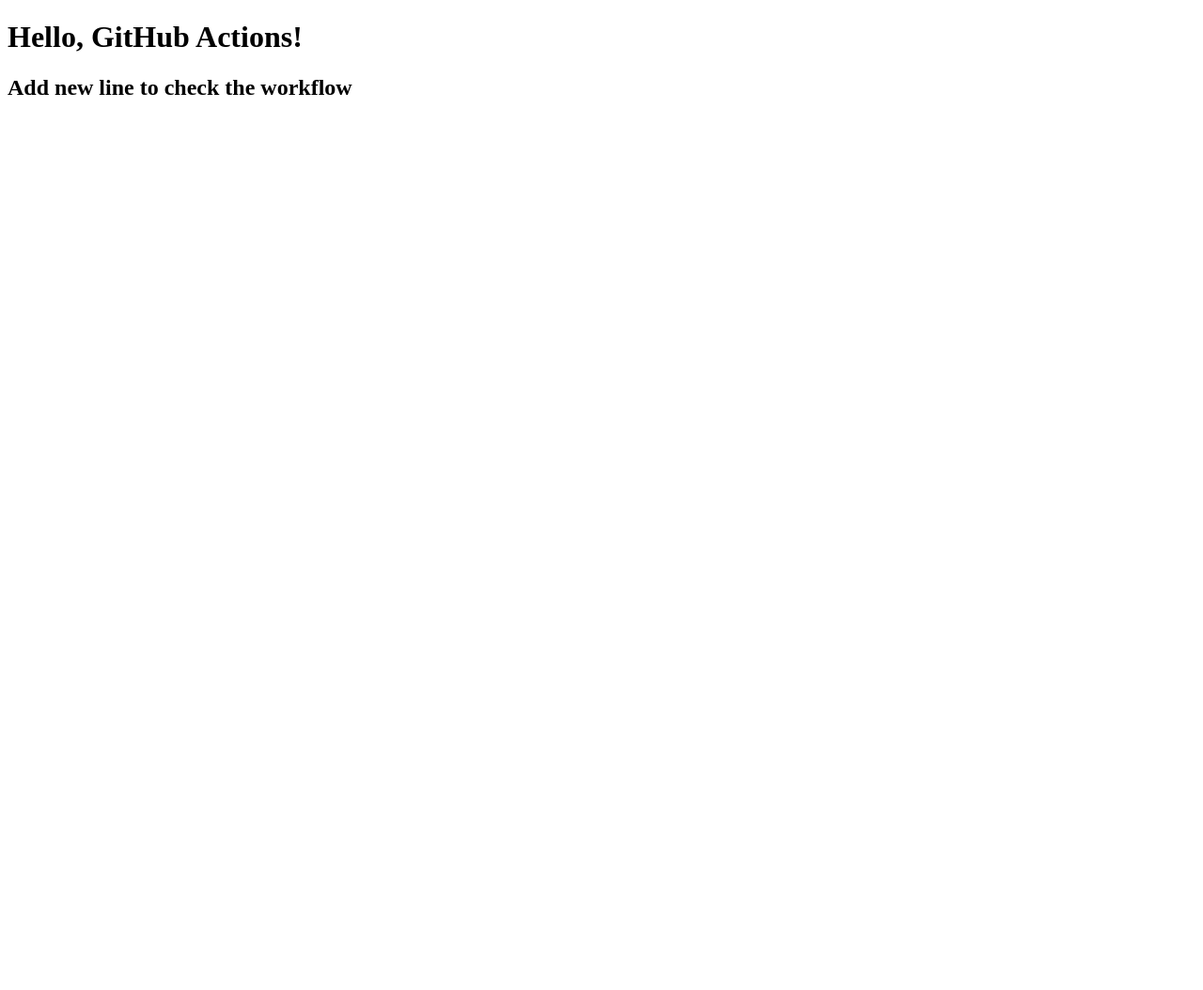
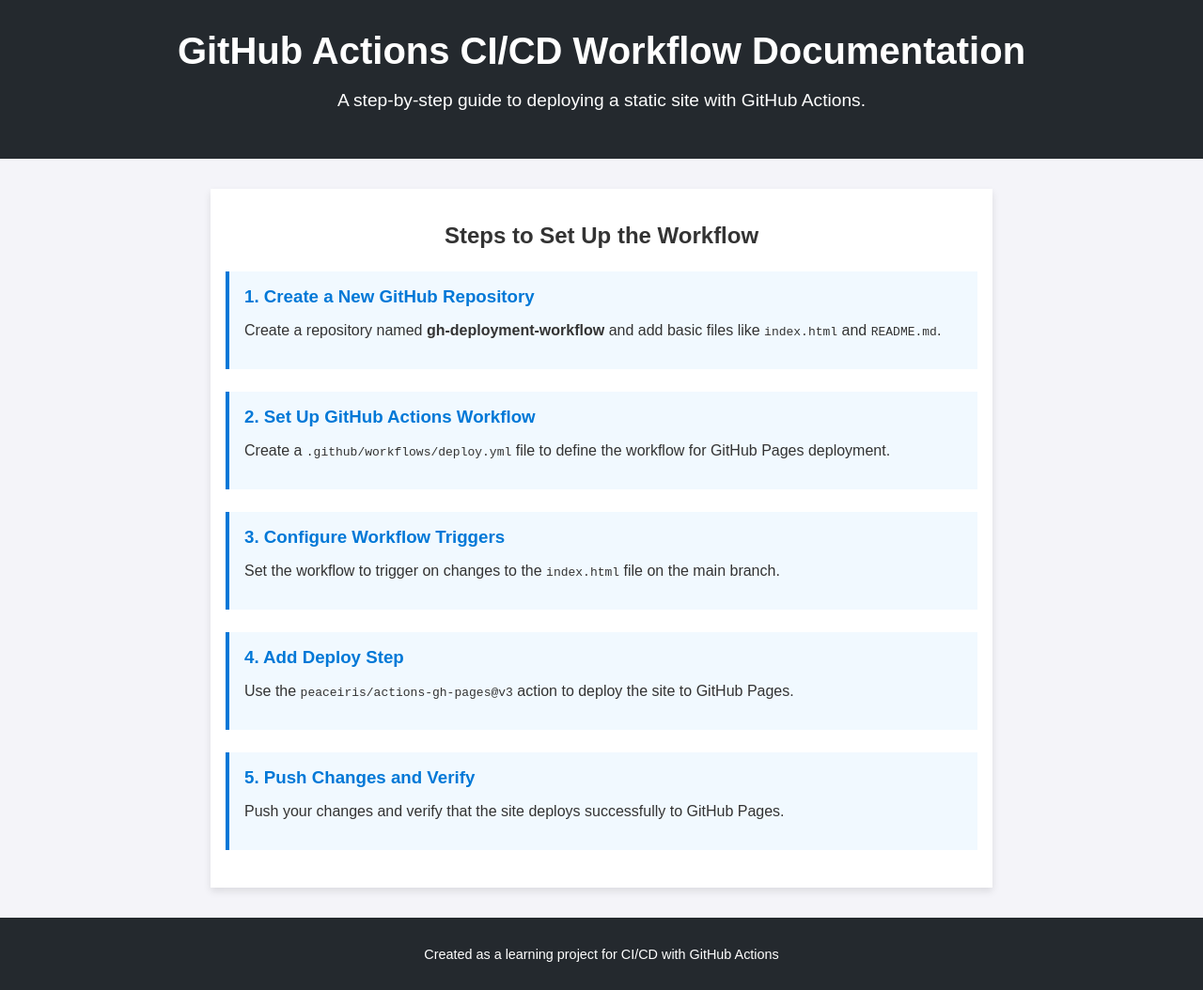
Before and after one commit to ank404/gh-deployment-workflow, a plain HTML site: page index.html in a window 1280 px wide. Shown: the whole page at 94% size. Before the commit the page ends 800 px from the top, so only its background shows below. Drawn offline with Linux system fonts and the light colour scheme.

Commit message:
Add styled documentation site for CI/CD workflow

```diff
--- a/index.html
+++ b/index.html
@@ -3,10 +3,45 @@
 <head>
     <meta charset="UTF-8">
     <meta name="viewport" content="width=device-width, initial-scale=1.0">
-    <title>GitHub Actions Deployment</title>
+    <title>GitHub Actions CI/CD Documentation</title>
+    <link rel="stylesheet" href="style.css">
 </head>
 <body>
-    <h1>Hello, GitHub Actions!</h1>
-    <h2>Add new line to check the workflow</h2>
+    <header>
+        <h1>GitHub Actions CI/CD Workflow Documentation</h1>
+        <p>A step-by-step guide to deploying a static site with GitHub Actions.</p>
+    </header>
+
+    <main>
+        <section id="steps">
+            <h2>Steps to Set Up the Workflow</h2>
+            <div class="step">
+                <h3>1. Create a New GitHub Repository</h3>
+                <p>Create a repository named <strong>gh-deployment-workflow</strong> and add basic files like <code>index.html</code> and <code>README.md</code>.</p>
+            </div>
+            <div class="step">
+                <h3>2. Set Up GitHub Actions Workflow</h3>
+                <p>Create a <code>.github/workflows/deploy.yml</code> file to define the workflow for GitHub Pages deployment.</p>
+            </div>
+            <div class="step">
+                <h3>3. Configure Workflow Triggers</h3>
+                <p>Set the workflow to trigger on changes to the <code>index.html</code> file on the main branch.</p>
+            </div>
+            <div class="step">
+                <h3>4. Add Deploy Step</h3>
+                <p>Use the <code>peaceiris/actions-gh-pages@v3</code> action to deploy the site to GitHub Pages.</p>
+            </div>
+            <div class="step">
+                <h3>5. Push Changes and Verify</h3>
+                <p>Push your changes and verify that the site deploys successfully to GitHub Pages.</p>
+            </div>
+        </section>
+    </main>
+
+    <footer>
+        <p>Created as a learning project for CI/CD with GitHub Actions</p>
+    </footer>
+
+    <script src="script.js"></script>
 </body>
 </html>
--- /dev/null
+++ b/script.js
@@ -0,0 +1,15 @@
+// script.js
+
+document.addEventListener("DOMContentLoaded", () => {
+    const steps = document.querySelectorAll(".step");
+
+    steps.forEach(step => {
+        step.addEventListener("mouseover", () => {
+            step.style.backgroundColor = "#e6f7ff";
+        });
+
+        step.addEventListener("mouseout", () => {
+            step.style.backgroundColor = "#f1f9ff";
+        });
+    });
+});
--- /dev/null
+++ b/style.css
@@ -0,0 +1,58 @@
+/* style.css */
+
+body {
+    font-family: Arial, sans-serif;
+    margin: 0;
+    padding: 0;
+    background-color: #f4f4f9;
+    color: #333;
+}
+
+header {
+    background-color: #24292e;
+    color: #fff;
+    padding: 2rem;
+    text-align: center;
+}
+
+header h1 {
+    margin: 0;
+    font-size: 2.5rem;
+}
+
+header p {
+    font-size: 1.2rem;
+}
+
+main {
+    max-width: 800px;
+    margin: 2rem auto;
+    padding: 1rem;
+    background-color: #fff;
+    box-shadow: 0 4px 8px rgba(0, 0, 0, 0.1);
+}
+
+h2 {
+    text-align: center;
+    color: #333;
+}
+
+.step {
+    margin: 1.5rem 0;
+    padding: 1rem;
+    border-left: 4px solid #0078d7;
+    background-color: #f1f9ff;
+}
+
+.step h3 {
+    margin: 0;
+    color: #0078d7;
+}
+
+footer {
+    text-align: center;
+    padding: 1rem;
+    background-color: #24292e;
+    color: #fff;
+    font-size: 0.9rem;
+}
```
